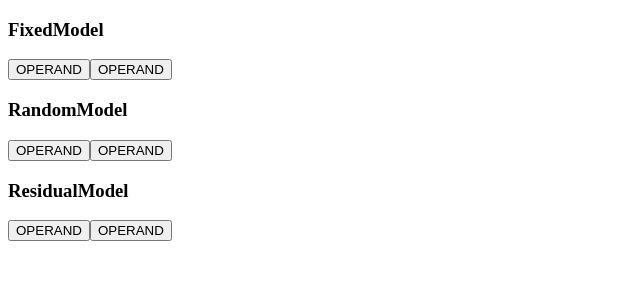
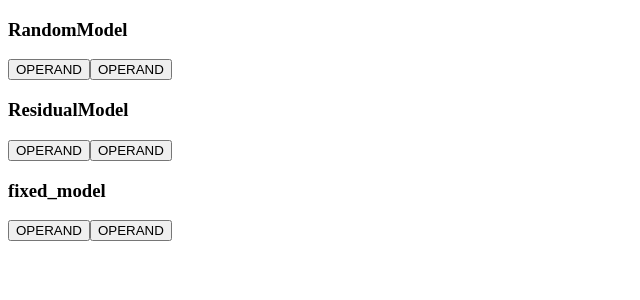
Before and after one commit to NutthakornManeewan/ExpressionGeneratorOOP, a React (Create React App) app: page / in a window 1280 px wide. Shown: the top 300 px of the page, without its empty margins (0-640 px from the left). Built offline with nearby package versions, Linux system fonts and the light colour scheme.

Commit message:
Extend the FixedModel.js from Expression.js

```diff
--- a/src/App.js
+++ b/src/App.js
@@ -1,6 +1,6 @@
 import React from 'react'
 import Expression from './Components/Expression/Expression'
-const FixedModel = <Expression name="FixedModel" allowOperators={['+', '.']} />
+import FixedModel from "./Components/Expression/FixedModel";
 const RandomModel = (
 	<Expression name="RandomModel" allowOperators={['+', '.', '||', '&']} />
 )
@@ -11,9 +11,9 @@ class App extends React.PureComponent {
 	render() {
 		return (
 			<div>
-				{FixedModel}
 				{RandomModel}
 				{ResidualModel}
+				<FixedModel name="fixed_model" allowOperators={["+","."]} />
 			</div>
 		)
 	}
--- /dev/null
+++ b/src/Components/Expression/FixedModel.js
@@ -0,0 +1,41 @@
+import CreateNewParam from "../../utils/createNewParam"
+import Expression from './Expression'
+import React from 'react'
+
+class FixedModel extends Expression {
+	constructor(props) {
+		super(props)
+	}
+
+	render() {
+		return (
+			<div>
+				<h3>{this.state.name}</h3>
+				<button
+					onClick={() =>
+						this.pushParam(
+							CreateNewParam({
+								Class: 'value',
+								typeOfCal: 'VARIETY'
+							})
+						)
+					}
+				>
+					OPERAND
+				</button>
+				<button
+					onClick={() =>
+						this.pushParam(
+							CreateNewParam({ Class: 'operator', typeOfCal: '' })
+						)
+					}
+				>
+					OPERAND
+				</button>
+				{this.state.expression.map(expr => expr)}
+			</div>
+		)
+	}
+}
+
+export default FixedModel
```
